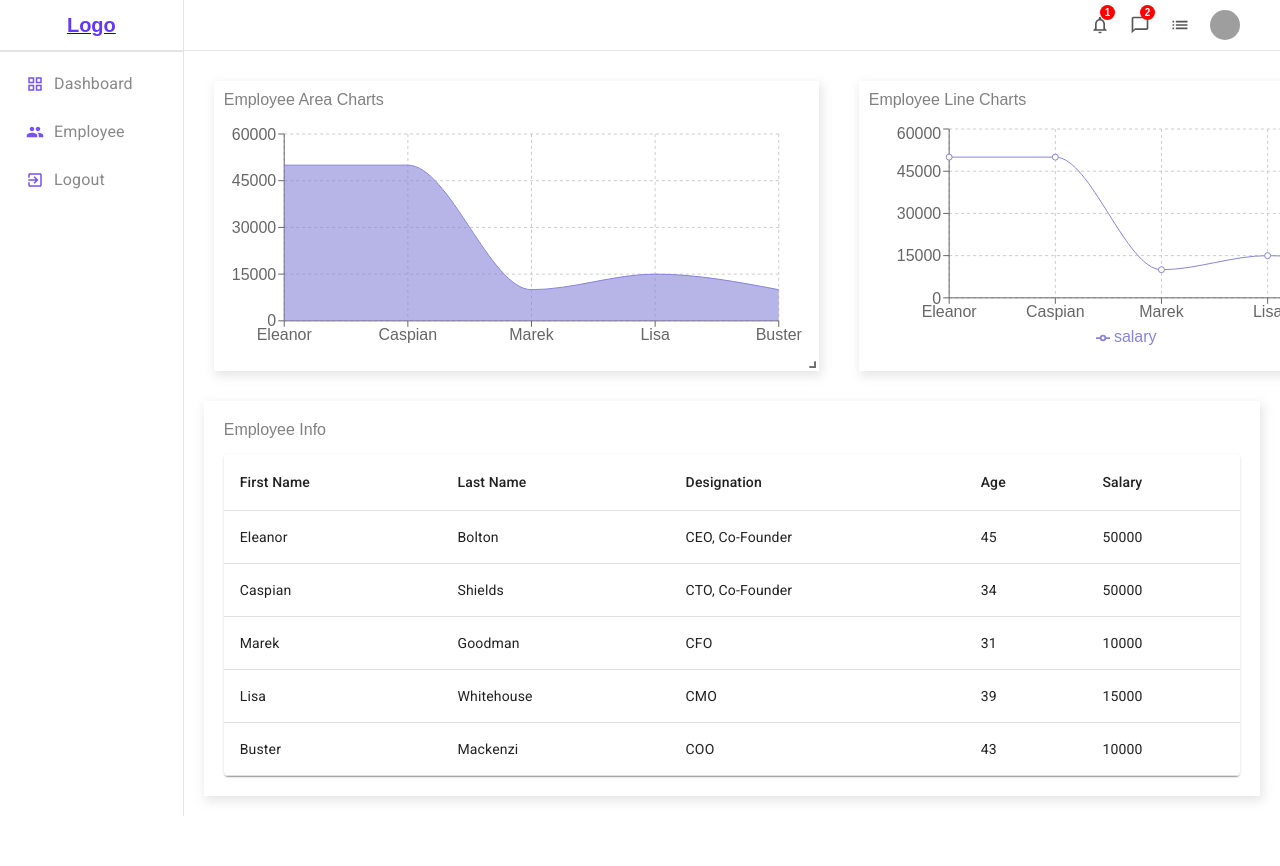
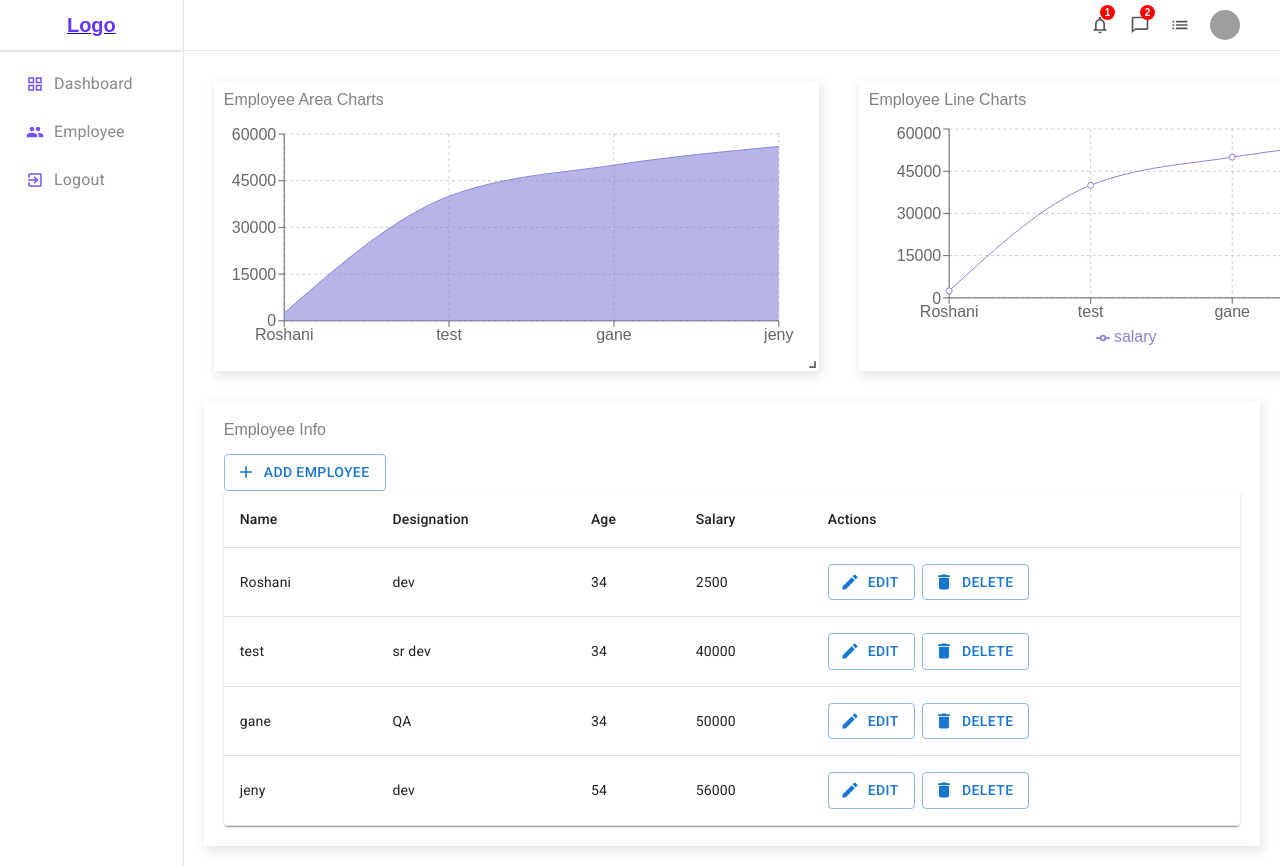
Before and after one commit to RoshaniBhadane/Admin-Panel, a React (Create React App) app: page /dashboard in a window 1280 px wide. Shown: the top 866 px of the page. Before the commit the page ends 816 px from the top, so only its background shows below. Built offline with nearby package versions, Linux system fonts and the light colour scheme; data requests are answered from the project's data file; sample sign-in values are in the browser's storage; grey boxes are pictures that could not be loaded.

Commit message:
Employee CRUD

```diff
--- /dev/null
+++ b/db.json
@@ -0,0 +1,32 @@
+{
+  "employees": [
+    {
+      "name": "Roshani",
+      "age": "34",
+      "designation": "dev",
+      "salary": "2500",
+      "id": 1
+    },
+    {
+      "name": "test",
+      "age": "34",
+      "designation": "sr dev",
+      "salary": "40000",
+      "id": 2
+    },
+    {
+      "name": "gane",
+      "age": "34",
+      "designation": "QA",
+      "salary": "50000",
+      "id": 3
+    },
+    {
+      "name": "jeny",
+      "age": "54",
+      "designation": "dev",
+      "salary": "56000",
+      "id": 4
+    }
+  ]
+}
--- a/package.json
+++ b/package.json
@@ -16,12 +16,18 @@
     "@types/react": "^18.2.18",
     "@types/react-dom": "^18.2.7",
     "@types/react-grid-layout": "^1.3.2",
+    "axios": "^1.4.0",
+    "json": "^11.0.0",
+    "json-server": "^0.17.3",
+    "prop-types": "^15.8.1",
     "react": "^18.2.0",
+    "react-axios": "^2.0.6",
     "react-dom": "^18.2.0",
     "react-grid-layout": "^1.3.4",
     "react-router-dom": "^6.14.2",
     "react-scripts": "5.0.1",
     "recharts": "^2.7.2",
+    "server": "^1.0.38",
     "typescript": "^4.9.5",
     "web-vitals": "^2.1.4"
   },
--- a/src/App.tsx
+++ b/src/App.tsx
@@ -15,7 +15,6 @@ function App() {
           </Route>
         </Routes>
       </BrowserRouter>
-
     </div>
   );
 }
--- a/src/components/charts/AreaChart.tsx
+++ b/src/components/charts/AreaChart.tsx
@@ -25,7 +25,7 @@ export const AreaChartComponent = ({ data }: any) => {
           }}
         >
           <CartesianGrid strokeDasharray="3 3" />
-          <XAxis dataKey="first_name" />
+          <XAxis dataKey="name" />
           <YAxis/>
           <Tooltip />
           <Area type="monotone" dataKey="salary" stackId="1" stroke="#8884d8" fill="#8884d8" />
--- a/src/components/charts/LineChart.tsx
+++ b/src/components/charts/LineChart.tsx
@@ -15,7 +15,7 @@ export const LineChartComp = ({ data }: any) => {
                 }}
             >
                 <CartesianGrid strokeDasharray="3 3" />
-                <XAxis dataKey="first_name" />
+                <XAxis dataKey="name" />
                 <YAxis />
                 <Legend />
                 <Line type="monotone" dataKey="salary" stroke="#8884d8" activeDot={{ r: 8 }} />
--- /dev/null
+++ b/src/components/employee/AddEmployee.tsx
@@ -0,0 +1,48 @@
+import React, { useEffect, useState } from "react";
+import { Box, DialogTitle, DialogContent, TextField, DialogActions, Button } from "@mui/material";
+import axios from "axios"
+import { AnyMxRecord } from "dns";
+
+export const AddEmployee = ({handleClose}:any) => {
+
+    const [employeeData, setEmployeeData] = useState({
+        name: '',
+        age: '',
+        designation: '',
+        salary: ''
+    });
+
+    const handleInput = (e: React.ChangeEvent<HTMLInputElement>) => {
+        const name = e.target.name;
+        const value = e.target.value;
+        setEmployeeData({ ...employeeData, [name]: value });
+
+    }
+
+    const submitInfo = async () => {
+        await axios.post('http://localhost:4201/employees', employeeData);
+        handleClose()
+    }
+
+    return (
+        <Box>
+            <DialogTitle>Add Employees Information</DialogTitle>
+            <DialogContent>
+                <Box component="form" sx={{
+                    '& .MuiTextField-root': { m: 1, width: '25ch' },
+                }}
+                onSubmit={submitInfo}
+                    >
+                    <TextField required type="text" label="Name" name="name" value={employeeData.name} onChange={handleInput} />
+                    <TextField required type="text" label="Age" name="age" value={employeeData.age} onChange={handleInput} />
+                    <TextField required type="text" label="Designation" name="designation" value={employeeData.designation} onChange={handleInput} />
+                    <TextField required type="text" label="Salary" name="salary" value={employeeData.salary} onChange={handleInput} />
+                    <DialogActions>
+                        <Button >Submit</Button>
+                        <Button onClick={()=>handleClose()}>cancel</Button>
+                    </DialogActions>
+                </Box>
+            </DialogContent>
+        </Box>
+    );
+};
--- /dev/null
+++ b/src/components/employee/DeleteEmployee.tsx
@@ -0,0 +1,24 @@
+import React, { useEffect, useState } from "react";
+import { Box, DialogTitle, DialogContent, DialogActions, Button } from "@mui/material";
+import axios from "axios"
+
+export const DeleteEmployee = ({selectedItem,handleClose}:any) => {
+
+    const deleteEmp = async () => {
+        await axios.delete(`http://localhost:4201/employees/${selectedItem}`);
+        handleClose()
+    }
+
+    return (
+        <Box>
+            <DialogTitle>Delete Employees Information</DialogTitle>
+            <DialogContent>
+                    <DialogActions>
+                        <Button className="btn btn-primary" onClick={deleteEmp} >Delete</Button>
+                        <Button className="btn btn-primary" onClick={()=>handleClose()
+}>cancel</Button>
+                    </DialogActions>
+            </DialogContent>
+        </Box>
+    );
+};
--- /dev/null
+++ b/src/components/employee/EditEmployee.tsx
@@ -0,0 +1,55 @@
+import React, { useEffect, useState } from "react";
+import { Box, DialogTitle, DialogContent, TextField, DialogActions, Button } from "@mui/material";
+import axios from "axios"
+
+export const EditEmployee = ({selectedItem,handleClose}:any) => {
+
+    const [employeeData, setEmployeeData] = useState({
+        name: '',
+        age: '',
+        designation: '',
+        salary: ''
+    });
+
+    useEffect(() => {
+        fetchEmployeeData();
+    }, []);
+
+    const fetchEmployeeData = async () => {
+        let employees = await axios(`http://localhost:4201/employees/${selectedItem}`);
+        setEmployeeData(employees.data)
+    }
+
+    const handleInput = (e: React.ChangeEvent<HTMLInputElement>) => {
+        const name = e.target.name;
+        const value = e.target.value;
+        setEmployeeData({ ...employeeData, [name]: value });
+    }
+
+    const submitInfo = async () => {
+        await axios.put(`http://localhost:4201/employees/${selectedItem}`,employeeData);
+        handleClose()
+    }
+
+    return (
+        <Box>
+            <DialogTitle>Edit Employees Information</DialogTitle>
+            <DialogContent>
+                <Box component="form" sx={{
+                    '& .MuiTextField-root': { m: 1, width: '25ch' },
+                }}
+                onSubmit={submitInfo}
+                    >
+                    <TextField required type="text"  label="Name" name="name" defaultValue={employeeData.name} value={employeeData.name} onChange={handleInput} />
+                    <TextField required type="text" label="Age" name="age" value={employeeData.age} onChange={handleInput} />
+                    <TextField required type="text" label="Designation" name="designation" value={employeeData.designation} onChange={handleInput} />
+                    <TextField required type="text" label="Salary" name="salary" value={employeeData.salary} onChange={handleInput} />
+                    <DialogActions>
+                        <Button>Update</Button>
+                        <Button  onClick={()=>handleClose()}>cancel</Button>
+                    </DialogActions>
+                </Box>
+            </DialogContent>
+        </Box>
+    );
+};
--- a/src/components/table/Table.tsx
+++ b/src/components/table/Table.tsx
@@ -1,39 +1,108 @@
-import Table from "@mui/material/Table";
+import React, { useState } from "react"
+import { Table, Dialog } from "@mui/material";
 import TableBody from "@mui/material/TableBody";
 import TableCell from "@mui/material/TableCell";
 import TableContainer from "@mui/material/TableContainer";
 import TableHead from "@mui/material/TableHead";
 import TableRow from "@mui/material/TableRow";
 import Paper from "@mui/material/Paper";
+import { Button, Box } from "@mui/material";
+import AddIcon from '@mui/icons-material/Add';
+import EditIcon from '@mui/icons-material/Edit';
+import DeleteIcon from '@mui/icons-material/Delete';
+import { AddEmployee } from "../employee/AddEmployee";
+import { EditEmployee } from "../employee/EditEmployee";
+import { DeleteEmployee } from "../employee/DeleteEmployee";
 
-const List = ({rows}:any) => {
+const List = ({ rows , fetchEmployeeData}: any) => {
+  const [open, setOpen] = useState(false);
+  const [openEdit, setOpenEdit] = useState(false);
+  const [openDelete, setOpenDelete] = useState(false);
+  const [selectedEmployee, setSelectedEmployee] = useState();
 
+  const handleClickOpen = () => {
+    setOpen(true);
+  };
+
+  const handleClose = () => {
+    setOpen(false);
+    fetchEmployeeData()
+  };
+
+  const openDeleteMode = (id:any) => {
+    setOpenDelete(true);
+    setSelectedEmployee(id)
+  };
+
+  const deleteClose = () => {
+    setOpenDelete(false);
+    fetchEmployeeData()
+  };
+
+  const editClose = ():void => {
+    setOpenEdit(false);
+    fetchEmployeeData()
+  };
+
+  const openEditMode = (id:any) => {
+    setOpenEdit(true)
+    setSelectedEmployee(id)
+  }
 
   return (
+    <Box>
+      <Box>
+        <Button variant="outlined" onClick={handleClickOpen} startIcon={<AddIcon />}>
+          Add Employee
+        </Button>
+      </Box>
+      <Box>
+        <Dialog open={open} onClose={handleClose}>
+          <AddEmployee handleClose={handleClose}/>
+        </Dialog>
+      </Box>
+      <Box>
+        <Dialog open={openEdit} onClose={editClose}>
+          <EditEmployee selectedItem={selectedEmployee} handleClose={editClose}/>
+        </Dialog>
+      </Box>
+      <Box>
+        <Dialog open={openDelete} onClose={deleteClose}>
+          <DeleteEmployee selectedItem={selectedEmployee} handleClose={deleteClose}/>
+        </Dialog>
+      </Box>
       <TableContainer component={Paper} className="table">
         <Table sx={{ minWidth: 650 }} aria-label="simple table">
           <TableHead>
             <TableRow>
-            <TableCell className="tableCell">First Name</TableCell>
-            <TableCell className="tableCell">Last Name</TableCell>
+              <TableCell className="tableCell">Name</TableCell>
               <TableCell className="tableCell">Designation</TableCell>
               <TableCell className="tableCell">Age</TableCell>
               <TableCell className="tableCell">Salary</TableCell>
+              <TableCell className="tableCell">Actions</TableCell>
             </TableRow>
           </TableHead>
           <TableBody>
-          {rows.map((row:any) => (
+            {rows.map((row: any) => (
               <TableRow key={row.first_name}>
-              <TableCell className="tableCell">{row.first_name}</TableCell>
-              <TableCell className="tableCell">{row.last_name}</TableCell>
+                <TableCell className="tableCell">{row.name}</TableCell>
                 <TableCell className="tableCell">{row.designation}</TableCell>
                 <TableCell className="tableCell">{row.age}</TableCell>
                 <TableCell className="tableCell">{row.salary}</TableCell>
+                <TableCell className="tableCell">
+                  <Button variant="outlined" onClick={() => openEditMode(row.id)} startIcon={<EditIcon />}>
+                    Edit
+                  </Button> &nbsp;
+                  <Button variant="outlined" onClick={() => openDeleteMode(row.id)} startIcon={<DeleteIcon />}>
+                    Delete
+                  </Button>
+                </TableCell>
               </TableRow>
             ))}
           </TableBody>
         </Table>
       </TableContainer>
+    </Box>
   );
 };
 
--- a/src/pages/home/AdminHome.tsx
+++ b/src/pages/home/AdminHome.tsx
@@ -1,11 +1,24 @@
+import React, { useEffect,useState} from "react";
 import { Box } from "@mui/material";
 import { Sidebar } from "../../components/sidebar/Sidebar";
 import { Navbar } from "../../components/navigation/Navbar";
 import { GridLayoutComponent } from "../gridLayout/GridLayoutComponent";
 import List from "../../components/table/Table";
-
+import axios from "axios"
 
 export const AdminHome = () => {
+  const [empData, setEmpData] = useState([])
+
+  useEffect(() => {
+    fetchEmployeeData();
+}, []);
+
+const fetchEmployeeData = async () => {
+    let employees = await axios('http://localhost:4201/employees');
+    setEmpData(employees.data)
+
+}
+
   const home = {
     display: 'flex'
   }
@@ -30,31 +43,17 @@ export const AdminHome = () => {
     gap: '20px'
   }
 
-  let data = [
-
-    { first_name: "Eleanor", last_name: "Bolton", designation: "CEO, Co-Founder", salary: "50000", age: 45 },
-
-    { first_name: "Caspian", last_name: "Shields", designation: "CTO, Co-Founder", salary: "50000", age: 34 },
-
-    { first_name: "Marek", last_name: "Goodman", designation: "CFO", salary: "10000", age: 31 },
-
-    { first_name: "Lisa", last_name: "Whitehouse", designation: "CMO", salary: "15000", age: 39 },
-
-    { first_name: "Buster", last_name: "Mackenzi", designation: "COO", salary: "10000", age: 43 }
-
-  ];
-
   return (
     <Box sx={home}>
       <Sidebar />
       <Box sx={middleSection}>
         <Navbar />
         <Box sx={charts}>
-         <GridLayoutComponent data={data}/>
+         <GridLayoutComponent data={empData}/>
         </Box>
         <Box sx={tableSection}>
           <Box sx={title}>Employee Info</Box>
-          <List rows={data}/>
+          <List rows={empData} fetchEmployeeData={fetchEmployeeData}/>
       </Box>
       </Box>
     </Box>
```
Also changed, not shown: 1 other file (tests, documents, lock files or other folders). Lines whose indentation alone changed are shown as unchanged.
